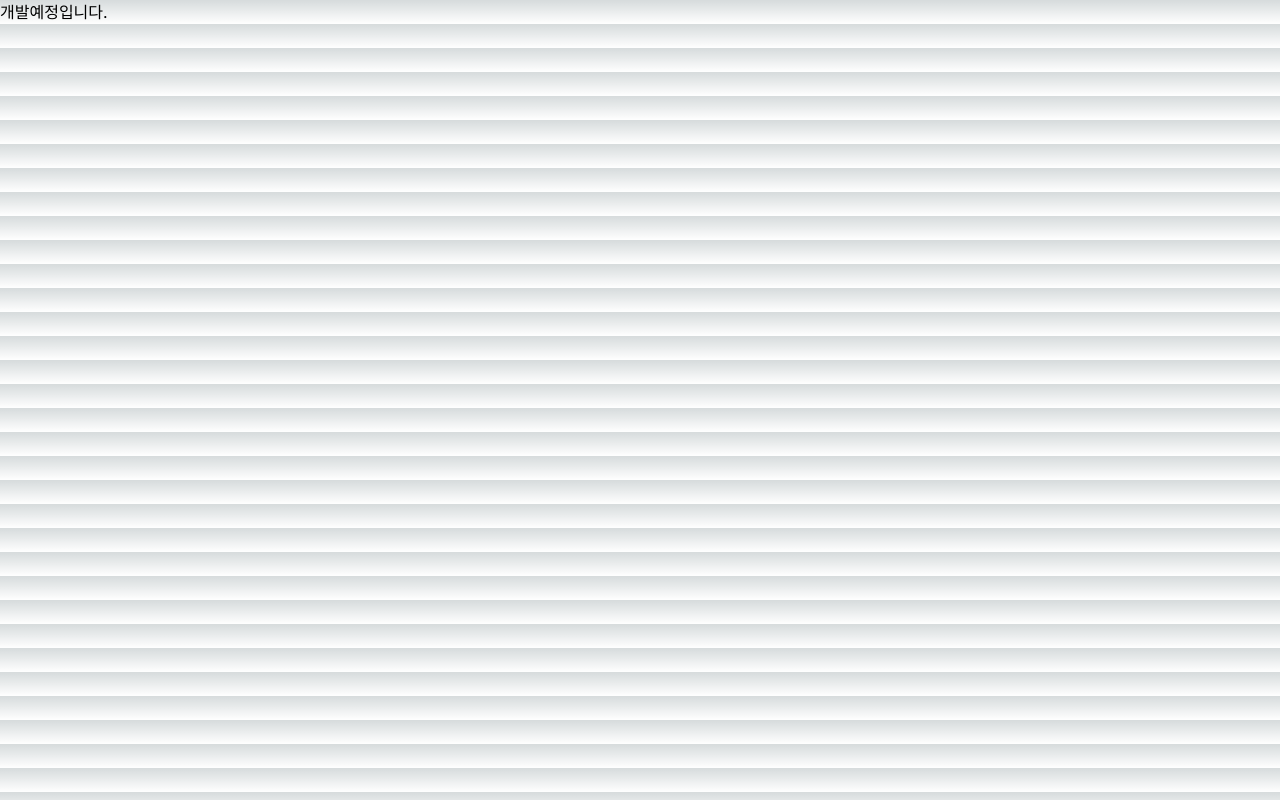
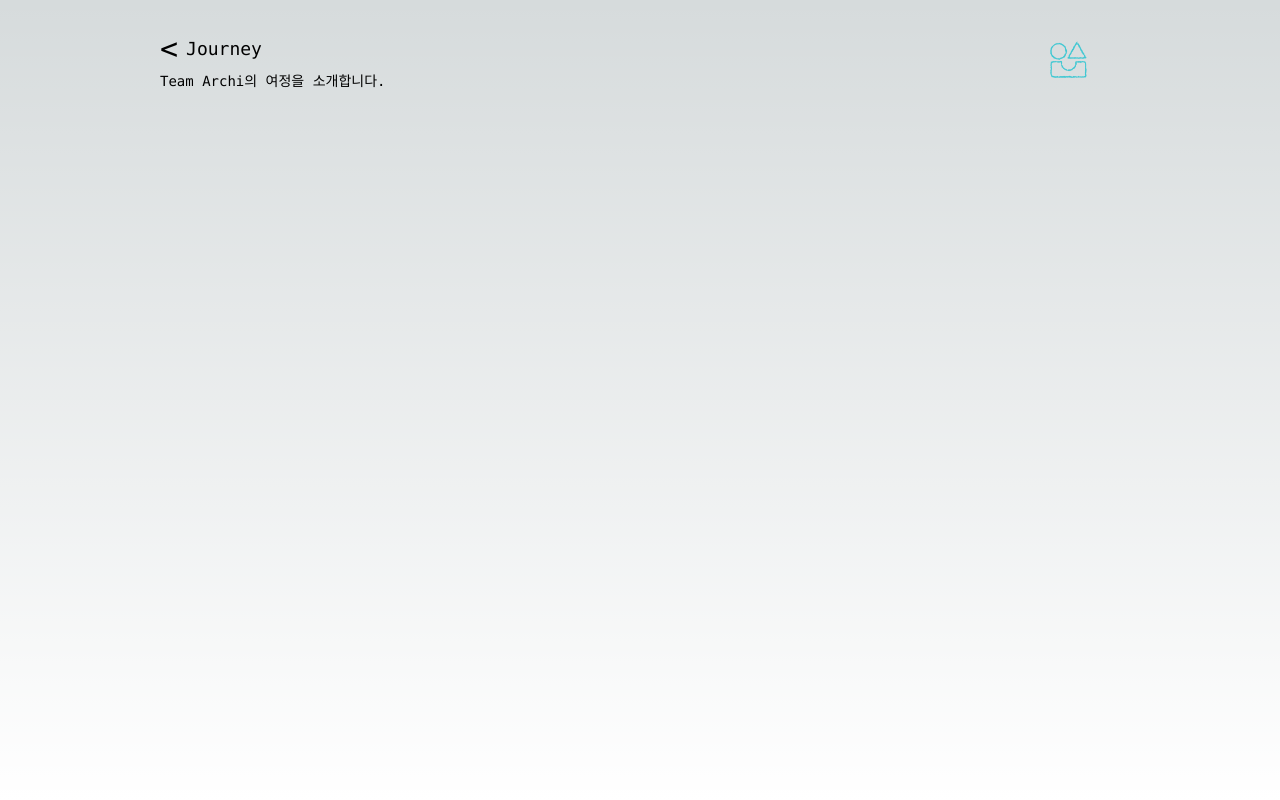
Before and after one commit to archi-corp/about-us, a Next.js app in the folder archi_web/: page /journey in a window 1280 px wide. Built offline with nearby package versions, Linux system fonts and the light colour scheme.

Commit message:
feat(fe): add header

```diff
--- a/archi_web/src/app/journey/page.tsx
+++ b/archi_web/src/app/journey/page.tsx
@@ -1,3 +1,50 @@
+import Image from "next/image";
+import Link from "next/link";
+
 export default function Journey() {
-  return <h1>개발예정입니다.</h1>;
+  return (
+    <main className="flex min-h-screen flex-col items-center overscroll-none">
+      {/* header */}
+      <div className="flex min-w-full items-center justify-between px-40 py-6 font-mono text-sm">
+        {/* left */}
+        <div className="flex flex-col items-start space-y-1 font-thin">
+          {/* top */}
+          <div className="flex items-center justify-evenly space-x-2 font-thin">
+            {/* backpage < */}
+            <Link className="text-3xl" href="/">
+              &lt;
+            </Link>
+            {/* title */}
+            <div className="text-lg">Journey</div>
+          </div>
+          {/* bottom */}
+          <div className="flex items-center justify-evenly space-x-2 font-thin">
+            {/* subtitle */}
+            <div className="font-mono text-sm">
+              Team Archi의 여정을 소개합니다.
+            </div>
+          </div>
+        </div>
+        {/* logo */}
+        <div className="flex items-center justify-center bg-transparent">
+          <a
+            className="pointer-events-none flex place-items-center gap-2 p-8 lg:pointer-events-auto lg:p-0"
+            href="https://github.com/archi-corp"
+            target="_blank"
+            rel="noopener noreferrer"
+          >
+            {/*archi logo image*/}
+            <Image
+              src="/logo-chalk.png"
+              alt="archi logo"
+              className="dark:accent-teal-300"
+              width={100}
+              height={24}
+              priority
+            />
+          </a>
+        </div>
+      </div>
+    </main>
+  );
 }
```
